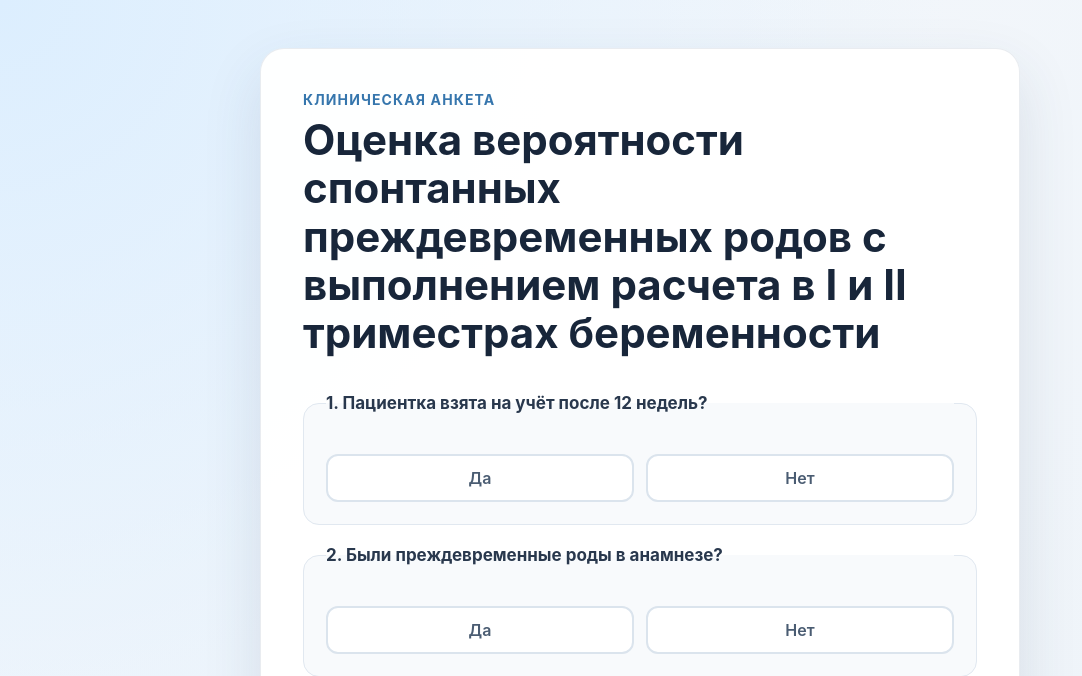
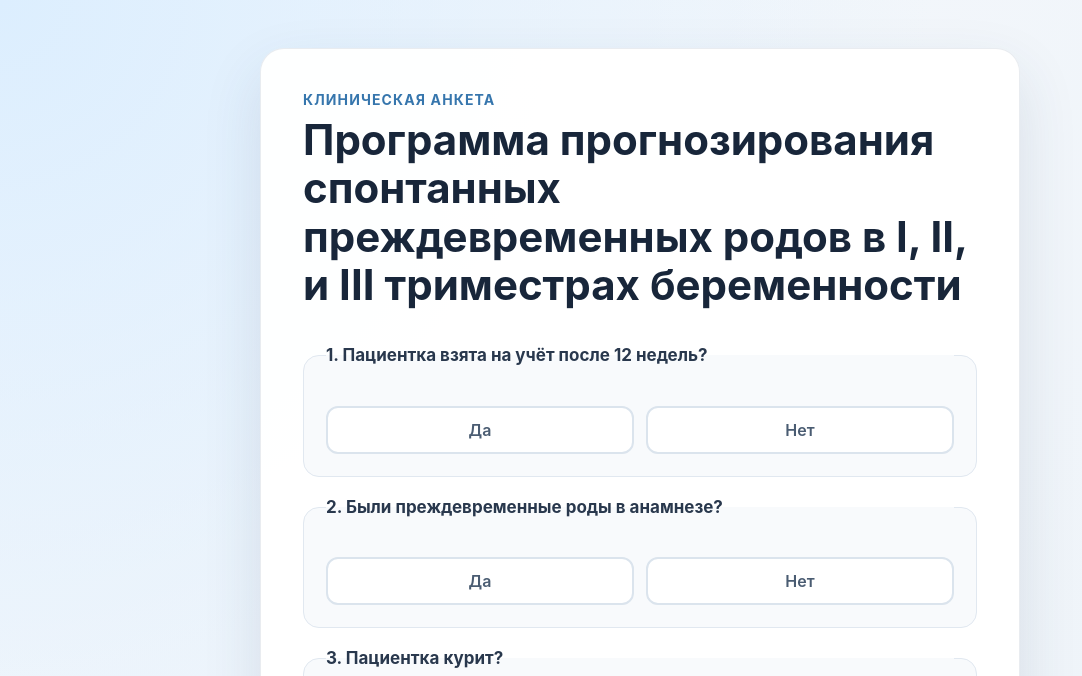
Before and after one commit to ivandkoz/obstetric_website, a Flask app: page /questionnaires/premature-labor-questionnaire in a window 1280 px wide. Shown: the top 676 px of the page, without its empty margins (0-1082 px from the left). Run offline with Flask 3, Linux system fonts and the light colour scheme.

Commit message:
changed name of questionnaire

```diff
--- a/app.py
+++ b/app.py
@@ -41,7 +41,7 @@ def read_answers():
 @app.route("/")
 def index():
     questionnaires_links = {
-    "Оценка вероятности спонтанных преждевременных родов с выполнением расчета в I и II триместрах беременности":
+    "Программа прогнозирования спонтанных преждевременных родов в I, II, и III триместрах беременности":
         "premature_birth_questionnaire",
     "Анкета 2":
         "questionnaire_2"
--- a/templates/index.html
+++ b/templates/index.html
@@ -22,8 +22,7 @@
 
 <body>
     <main class="container">
-        <h1>Выберите анкету</h1>
-        <p>Выберите подходящую для вас анкету</p>
+        <h1>Выберите программу</h1>
         {% for questionnaire, link in questionnaires_links.items() %}
             <a class="questionnaire-card" href="{{ url_for(link) }}">
                 <h2>{{ questionnaire }}</h2>
--- a/templates/premature_labor_questionnaire.html
+++ b/templates/premature_labor_questionnaire.html
@@ -28,7 +28,7 @@
             <header class="survey-header">
                 <p class="subtitle">Клиническая анкета</p>
 
-                <h1>Оценка вероятности спонтанных преждевременных родов с выполнением расчета в I и II триместрах беременности</h1>
+                <h1>Программа прогнозирования спонтанных преждевременных родов в I, II, и III триместрах беременности</h1>
 
             </header>
 
```
